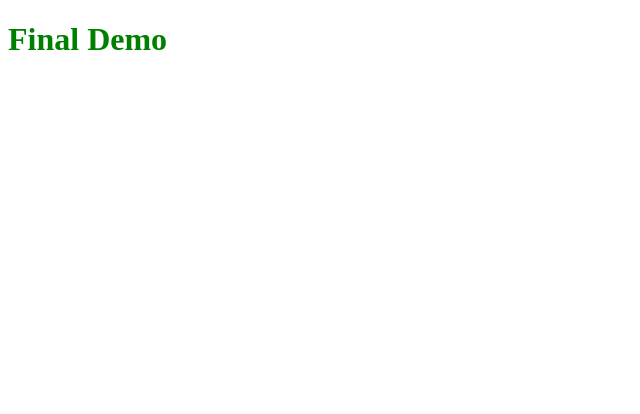
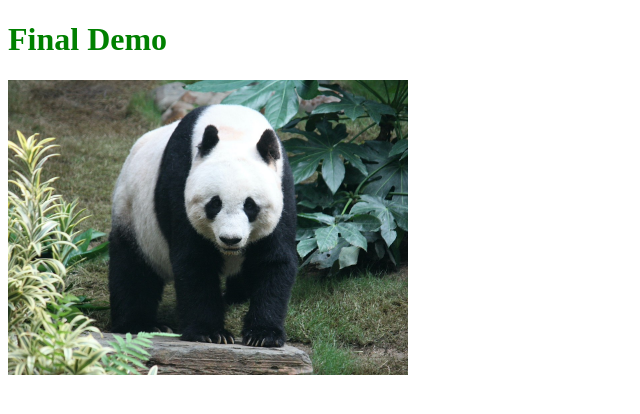
Before and after one commit to RodBenjioe/MyPortfolio, a plain HTML site: page index.html in a window 1280 px wide. Shown: the whole page, without its empty margins (0-640 px from the left). Drawn offline with Linux system fonts and the light colour scheme.

Commit message:
implemented basic slideshow

```diff
--- a/css/site.css
+++ b/css/site.css
@@ -1,3 +1,11 @@
 h1{
     color: green;
 }
+
+.slideshow{
+
+}
+
+.slideshow img{
+    max-width: 400px;
+}
--- a/index.html
+++ b/index.html
@@ -7,5 +7,9 @@
     </head>
     <body>
         <h1>Final Demo</h1>
+        <!--Slideshow-->
+        <div class="slideshow">
+            <img id="slideshowImg" src="https://c02.purpledshub.com/uploads/sites/62/2023/01/Giant-panda-c2c51b8.jpg?w=1029&webp=1" alt="Panda" />
+        </div>
     </body>
 </html>
--- a/js/site.js
+++ b/js/site.js
@@ -1 +1,47 @@
 console.log("Js loaded..")
+
+//we need to dynamically update the DOM
+//to get our slideshow to work
+//every 5 seconds, chane the picture to the next
+//if we get the last image, go back to the first one
+
+// DOM elements
+const slideshowImg = document.getElementById("slideshowImg")
+
+let imgUrls = [
+    "https://c02.purpledshub.com/uploads/sites/62/2023/01/Giant-panda-c2c51b8.jpg?w=1029&webp=1",
+    "https://upload.wikimedia.org/wikipedia/commons/thumb/0/0f/Grosser_Panda.JPG/1200px-Grosser_Panda.JPG",
+    "./images/panda.jpg"
+];
+
+// will keep track to show in out slideshow
+let currentImageIndex = 0;
+
+
+//keep track of what current image is
+// move to the nect image
+// update the slideshow img with the next image url
+function updateSlideshow(){
+    currentImageIndex++;
+
+    // if our index goes outside the bounds of our array
+    //start back at 0?
+    if(currentImageIndex >= imgUrls.length){
+        currentImageIndex = 0;
+}
+    let nextImageUrl = imgUrls[currentImageIndex];
+    slideshowImg.src = nextImageUrl;
+}
+
+setInterval(updateSlideshow, 2000);
+
+/*let count = 0;
+
+function countUpAndPrint(){
+    count++;
+    console.log(count);
+}
+
+//setinterval calls a function every time
+setInterval(countUpAndPrint, 3000);
+*/
```
Also changed, not shown: images/panda.JPG (added), images/panda2.webp (added).
